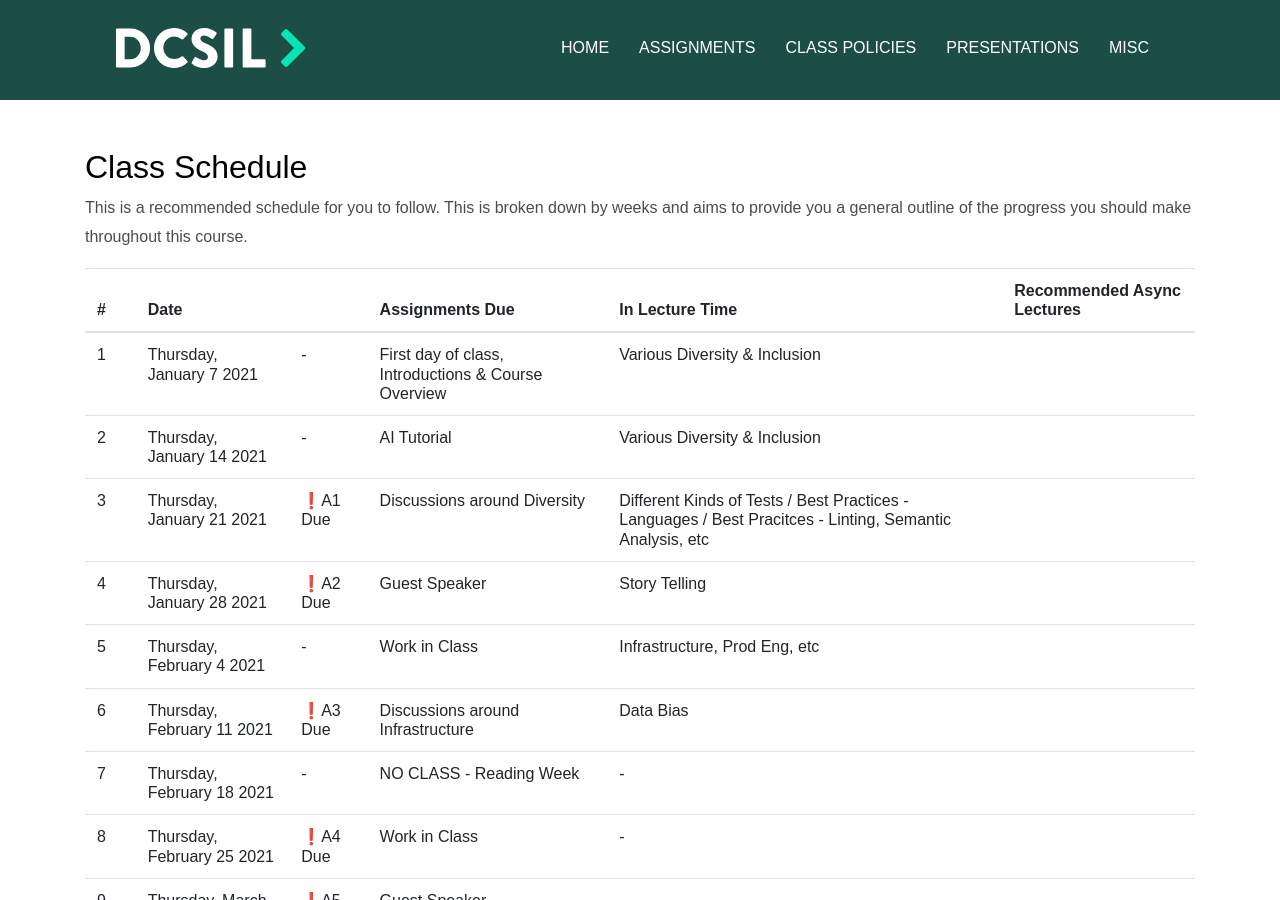
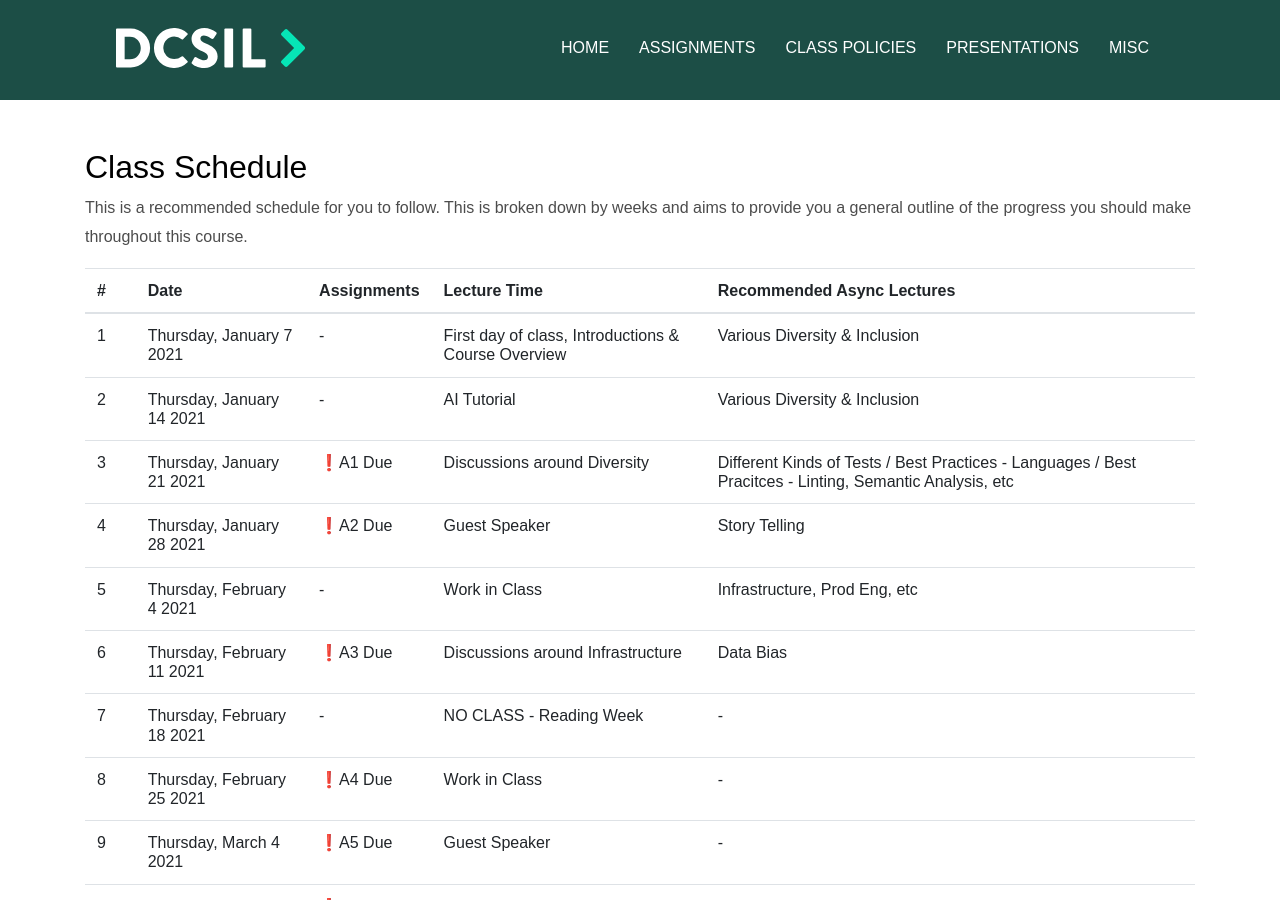
Before and after one commit to dcsil/CSC491, a Jekyll site: the page built from other_pages/schedule_2021.md, in a window 1280 px wide and 900 px high. Built offline with Jekyll 4.4.1, drawn with Linux system fonts in a browser that asks for light colours; our own code applies the rules of GitHub Pages for plain Markdown files.

Commit message:
Fix heading of file

```diff
--- a/other_pages/schedule_2021.md
+++ b/other_pages/schedule_2021.md
@@ -2,7 +2,7 @@
 
 This is a recommended schedule for you to follow. This is broken down by weeks and aims to provide you a general outline of the progress you should make throughout this course.
 
-| # | Date | | Assignments Due | In Lecture Time | Recommended Async Lectures
+| # | Date | Assignments | Lecture Time | Recommended Async Lectures
 | -- | -- | -- | -- |
 | 1 | Thursday, January 7 2021   | -         | First day of class, Introductions & Course Overview | Various Diversity & Inclusion |
 | 2 | Thursday, January 14 2021  | -         | AI Tutorial | Various Diversity & Inclusion |
```
